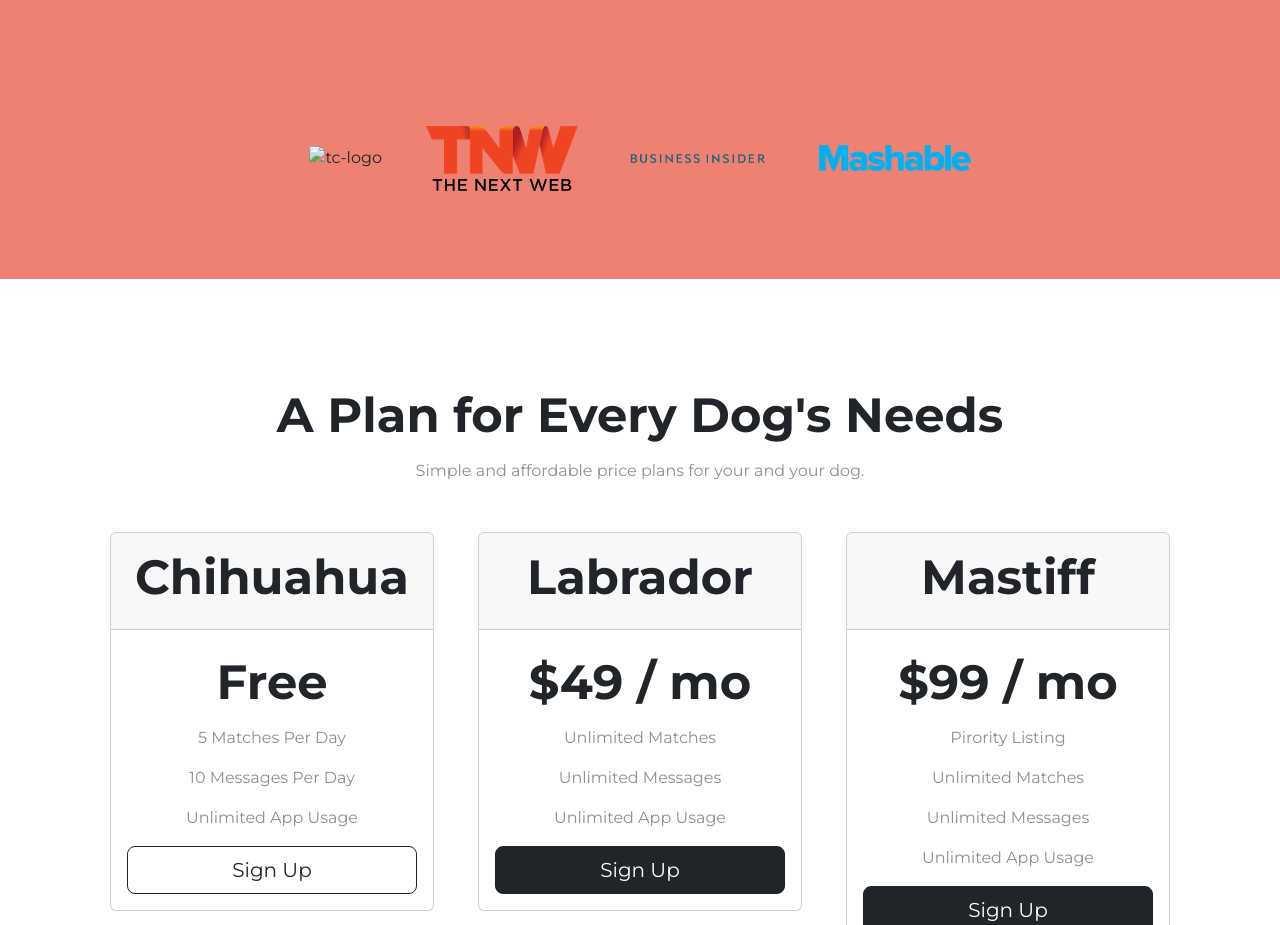
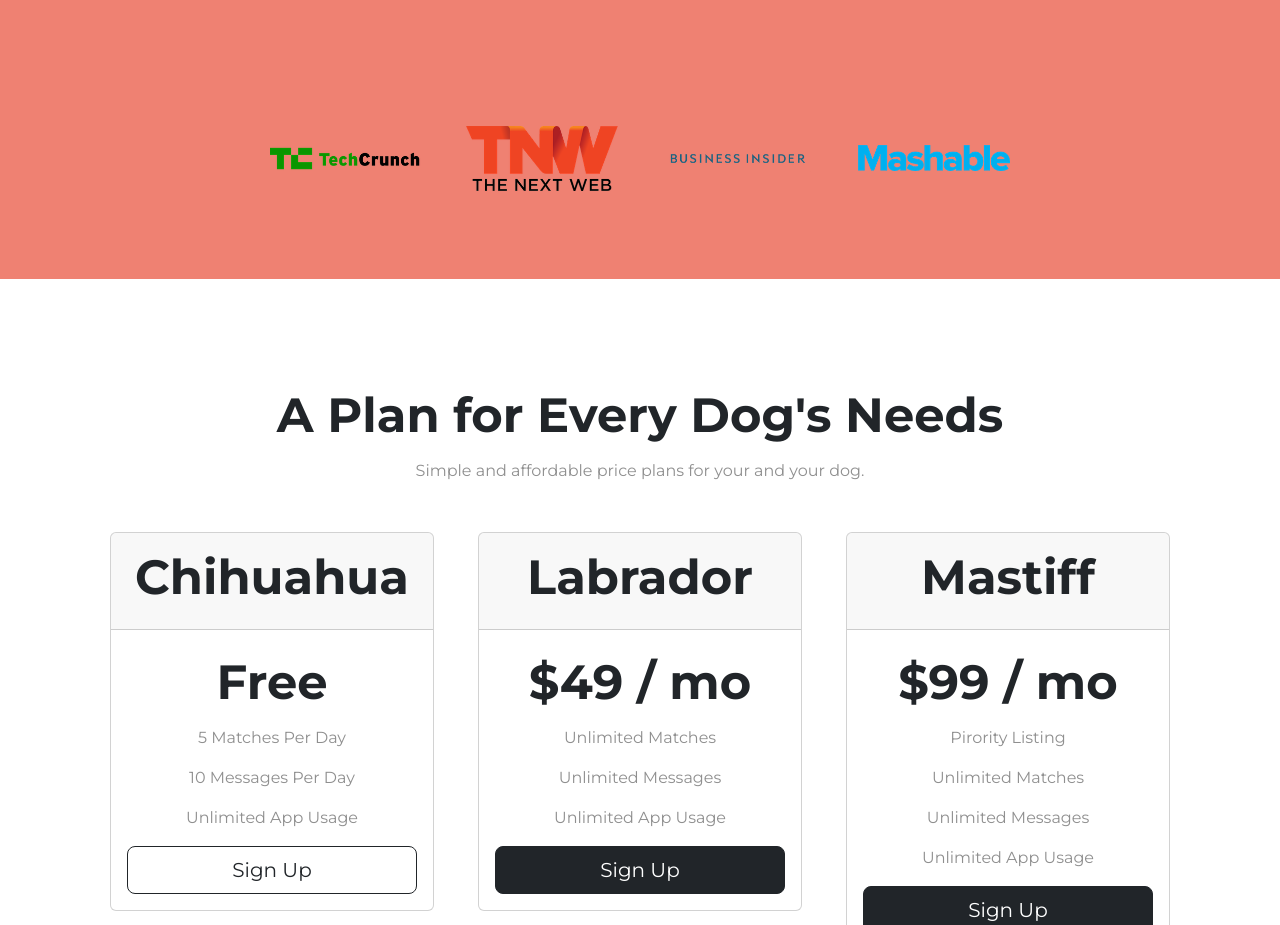
Before and after one commit to Jeffranjan/TInDog-Website, a plain HTML site: page index.html in a window 1280 px wide. Shown: the part 1387-2312 px from the top of the page. Drawn offline with nearby package versions, Linux system fonts and the light colour scheme; the site is published under a folder, as on GitHub Pages, so addresses that start at the root find nothing.

Commit message:
Update index.html

```diff
--- a/index.html
+++ b/index.html
@@ -189,7 +189,7 @@
     <!-- Press -->
 
     <section id="press">
-      <img class="press-logo" src="/images/TechCrunch.png" alt="tc-logo" />
+      <img class="press-logo" src="images/TechCrunch.png" alt="tc-logo" />
       <img class="press-logo" src="images/tnw.png" alt="tnw-logo" />
       <img
         class="press-logo"
```
